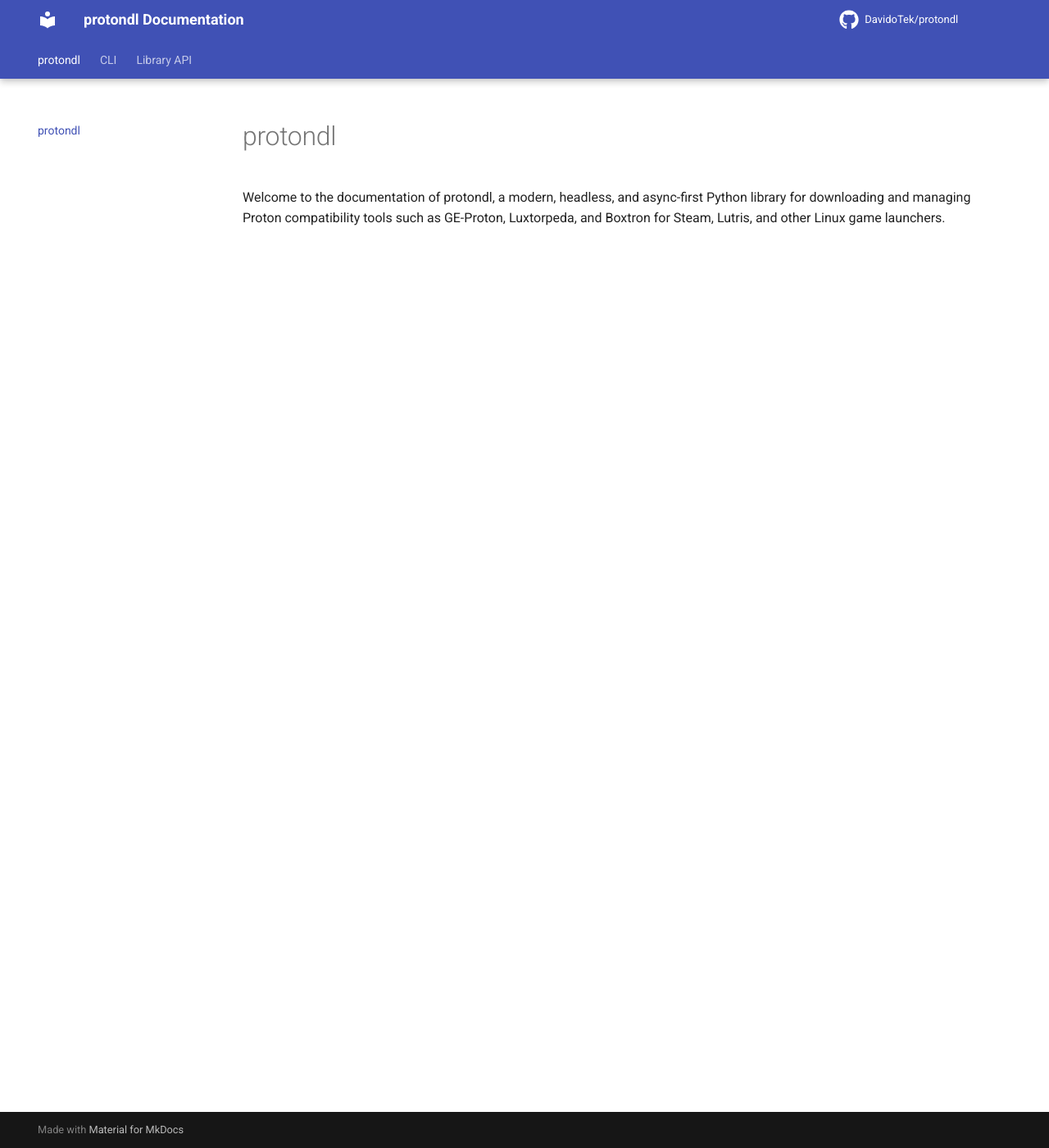
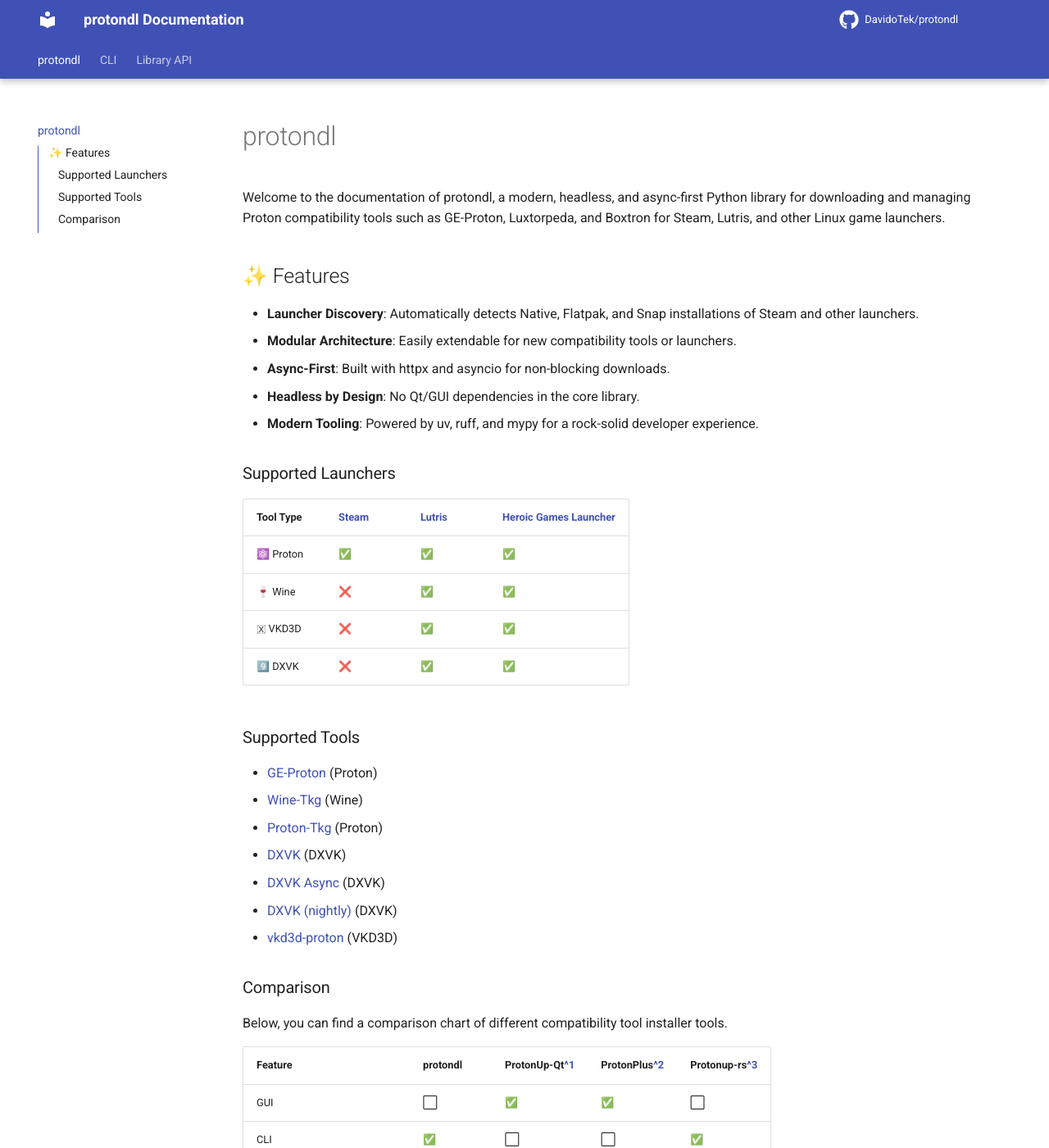
Before and after one commit to DavidoTek/protondl, an MkDocs documentation site: the page built from docs/index.md, in a window 1280 px wide and 1400 px high. Shown: the whole window at 82% size. Built offline with MkDocs 1.6.1 and Material for MkDocs 9.7.7, drawn with Linux system fonts in a browser that asks for light colours; plug-ins that fetch from the network failed and are left out; comment, search, counter and statistics services are not loaded; some of the changed text lies outside the part shown.

Commit message:
feat(docs): Add feature list and comparison chart

```diff
--- a/docs/index.md
+++ b/docs/index.md
@@ -1,3 +1,57 @@
 # protondl
 
 Welcome to the documentation of protondl, a modern, headless, and async-first Python library for downloading and managing Proton compatibility tools such as GE-Proton, Luxtorpeda, and Boxtron for Steam, Lutris, and other Linux game launchers.
+
+## ✨ Features
+
+- **Launcher Discovery**: Automatically detects Native, Flatpak, and Snap installations of Steam and other launchers.
+- **Modular Architecture**: Easily extendable for new compatibility tools or launchers.
+- **Async-First**: Built with httpx and asyncio for non-blocking downloads.
+- **Headless by Design**: No Qt/GUI dependencies in the core library.
+- **Modern Tooling**: Powered by uv, ruff, and mypy for a rock-solid developer experience.
+
+### Supported Launchers
+
+Tool Type | [Steam](https://store.steampowered.com/) | [Lutris](https://github.com/lutris/lutris) | [Heroic Games Launcher](https://github.com/Heroic-Games-Launcher/HeroicGamesLauncher)
+----------|-------|--------|--------
+⚛️ Proton | ✅    | ✅     | ✅
+🍷 Wine   | ❌    | ✅     | ✅
+🇽 VKD3D  | ❌    | ✅     | ✅
+9️⃣ DXVK   | ❌    | ✅     | ✅
+
+### Supported Tools
+
+- [GE-Proton](https://github.com/GloriousEggroll/proton-ge-custom) (Proton)
+- [Wine-Tkg](https://github.com/Frogging-Family/wine-tkg-git) (Wine)
+- [Proton-Tkg](https://github.com/Frogging-Family/wine-tkg-git) (Proton)
+- [DXVK](https://github.com/doitsujin/dxvk) (DXVK)
+- [DXVK Async](https://gitlab.com/Ph42oN/dxvk-gplasync) (DXVK)
+- [DXVK (nightly)](https://github.com/doitsujin/dxvk) (DXVK)
+- [vkd3d-proton](https://github.com/HansKristian-Work/vkd3d-proton) (VKD3D)
+
+### Comparison
+
+Below, you can find a comparison chart of different compatibility tool installer tools.
+
+Feature                        | protondl | ProtonUp-Qt[^1] | ProtonPlus[^2] | Protonup-rs[^3]
+-------------------------------|----------|-----------------|----------------|------------
+GUI                            | ⬜       | ✅              | ✅             | ⬜
+CLI                            | ✅       | ⬜              | ⬜             | ✅
+Library                        | ✅       | ⬜              | ⬜             | ✅
+Install compatibility tools    | ✅       | ✅              | ✅             | ✅
+Fetch available tool versions  | ✅       | ✅              | ✅             | ✅
+List installed tools           | ✅       | ✅              | ✅             | ⬜
+List installed games           | ✅       | ✅              | ✅             | ⬜
+Get tool used by a game        | ✅       | ✅              | ✅             | ⬜
+Set tool used by a game        | ⬜       | ✅              | ✅             | ⬜
+Show game SteamDeck rating     | ⬜       | ✅              | ⬜             | ⬜
+Show game AWACY[^4] rating     | ⬜       | ✅              | ✅             | ⬜
+Programming language           | Python   | Python          | Vala           | Rust
+GUI/TUI                        | typer, rich | Qt           | GTK            | clap, indicatif
+
+The table may be out-of-date. Please create an issue or pull request if that is the case.
+
+[^1]: https://github.com/DavidoTek/ProtonUp-Qt
+[^2]: https://github.com/Vysp3r/ProtonPlus
+[^3]: https://github.com/auyer/Protonup-rs
+[^4]: https://areweanticheatyet.com/
```
